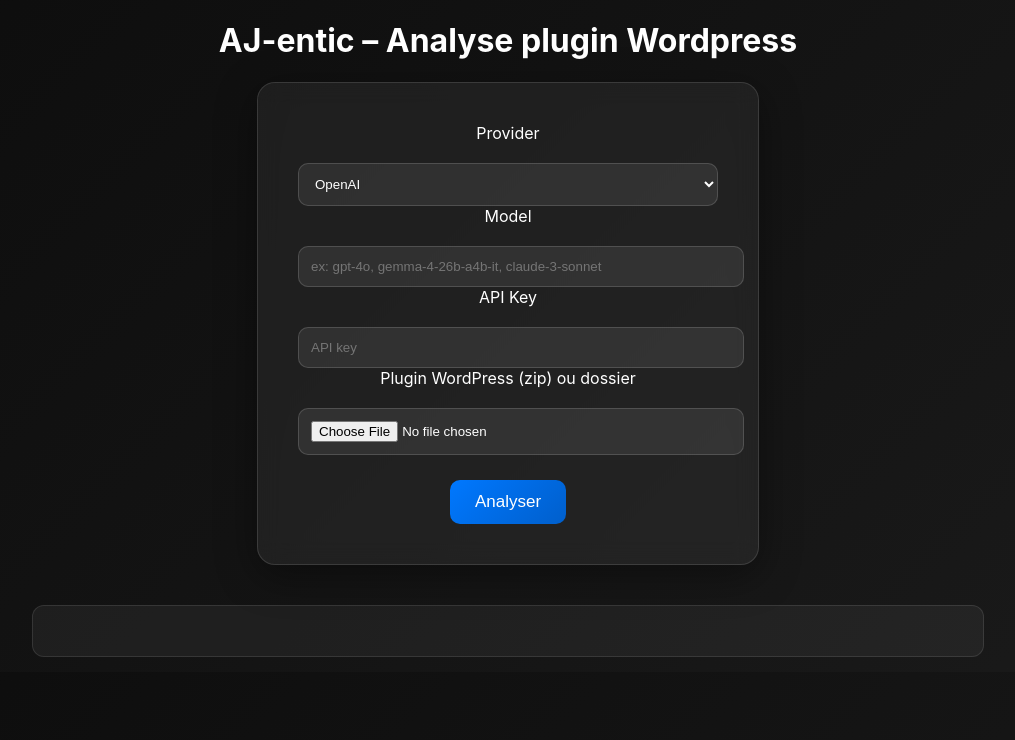
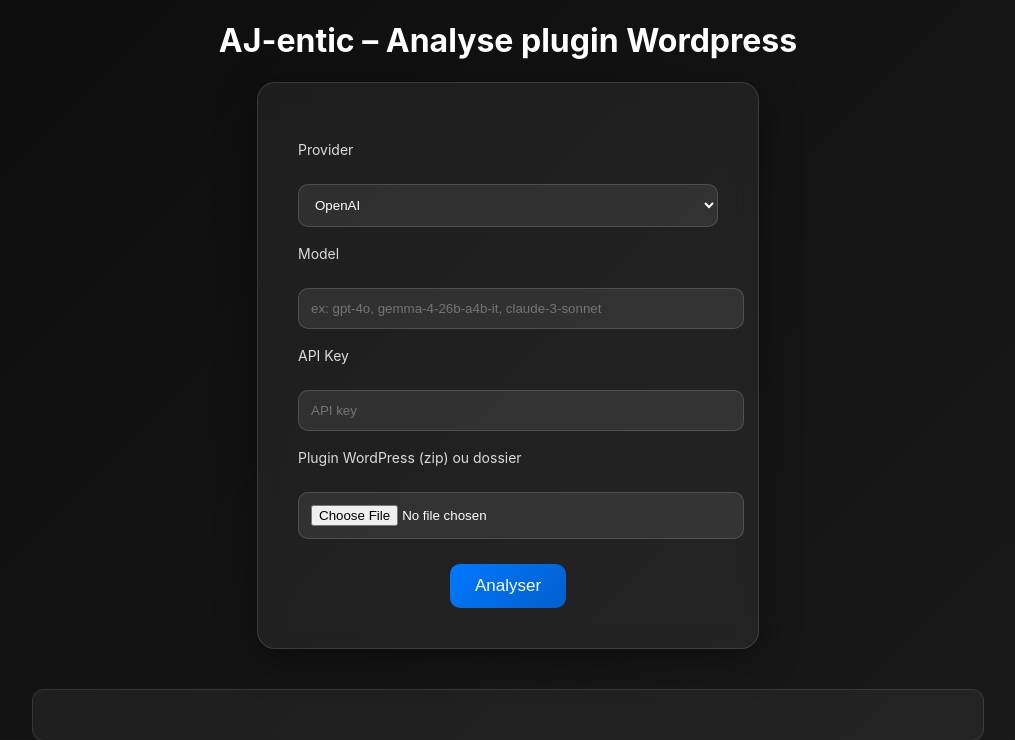
Before and after one commit to Jeremie-AUBREJAT/AJentic-code, a FastAPI app: page / in a window 1280 px wide. Shown: the top 740 px of the page, without its empty margins (132-1147 px from the left). Run offline with FastAPI, Linux system fonts and the light colour scheme.

Commit message:
upgrade Html

```diff
--- a/web/templates/index.html
+++ b/web/templates/index.html
@@ -43,6 +43,14 @@
     cursor:pointer;
     background:linear-gradient(135deg,#0078ff,#005fcc);
     color:white;
+}
+label{
+    display:block;
+    margin-top:18px;
+    margin-bottom:6px;
+    text-align:left;
+    font-size:14px;
+    color:#dcdcdc;
 }
 #result{
     margin-top:40px;
```
